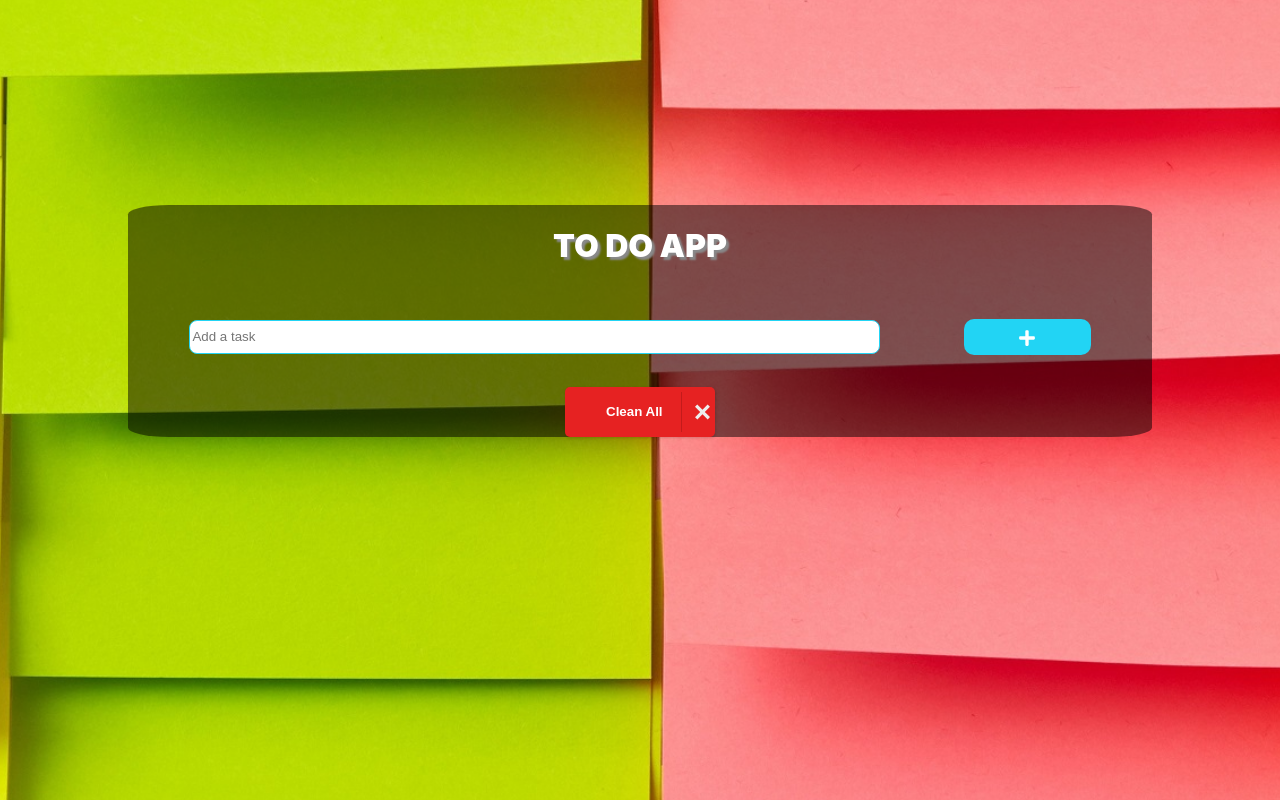
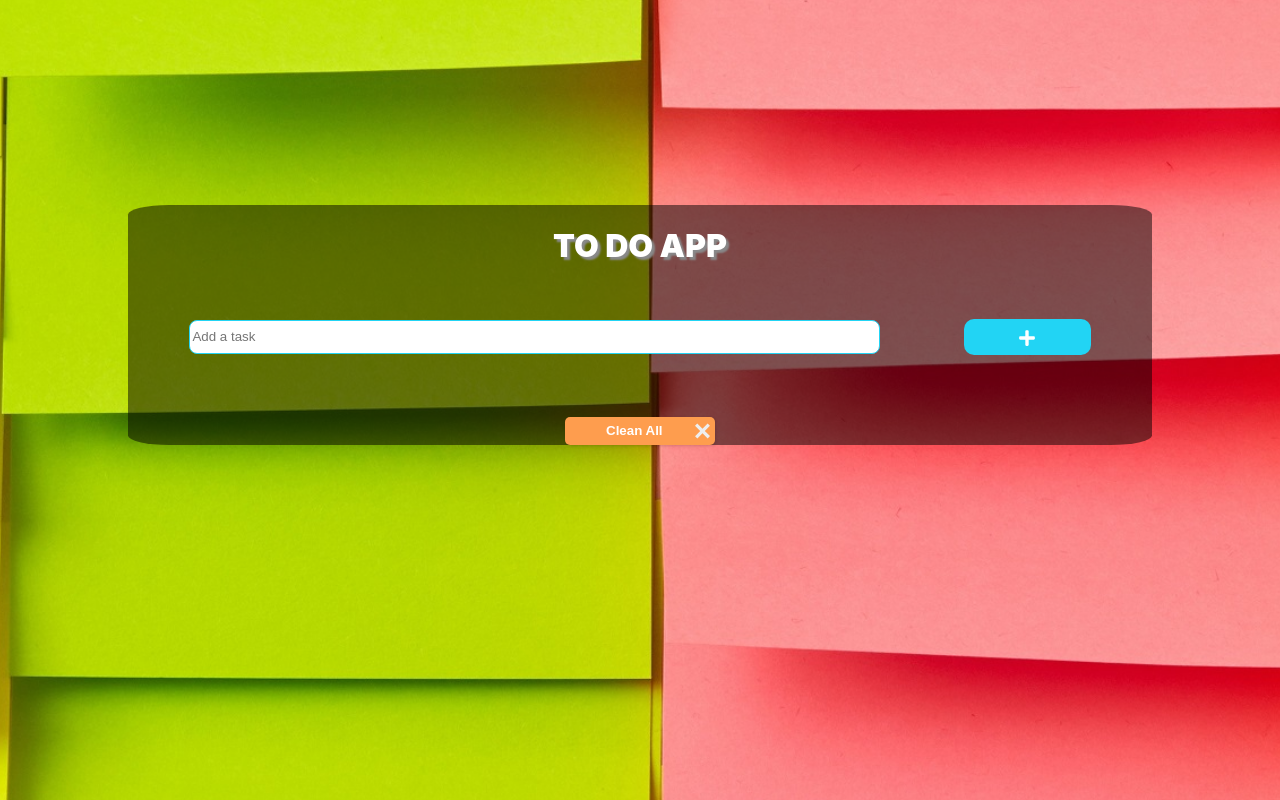
Before and after one commit to arielgomezmendez/to-do-app-react-1, a React (Create React App) app: page / in a window 1280 px wide. Shown: the top 800 px of the page. Built offline with nearby package versions, Linux system fonts and the light colour scheme.

Commit message:
Change the color and size of clean all button

```diff
--- a/src/components/ButtonCustomDelete/ButtonCustomDelete.css
+++ b/src/components/ButtonCustomDelete/ButtonCustomDelete.css
@@ -1,15 +1,16 @@
 /* From uiverse.io */
 .cleanAll {
     width: 150px;
-    height: 50px;
+    height: 28px;
     cursor: pointer;
     display: flex;
     align-items: center;
-    background: red;
+    background: rgb(254, 157, 78);
     border: none;
     border-radius: 5px;
     box-shadow: 1px 1px 3px rgba(0,0,0,0.15);
-    background: #e62222;
+    background: rgb(254, 157, 78);
+    margin-top: 20%;
    }
 
    .cleanAll, .cleanAll span {
@@ -24,9 +25,9 @@
 
    .cleanAll .icon {
     position: absolute;
-    border-left: 1px solid #c41b1b;
+    border-left: 1px solid rgb(254, 157, 78);
     transform: translateX(110px);
-    height: 40px;
+    height: 28px;
     width: 40px;
     display: flex;
     align-items: center;
@@ -39,7 +40,7 @@
    }
 
    .cleanAll:hover {
-    background: #ff3636;
+    background: rgb(254, 157, 78);
    }
 
    .cleanAll:hover .text {
```
